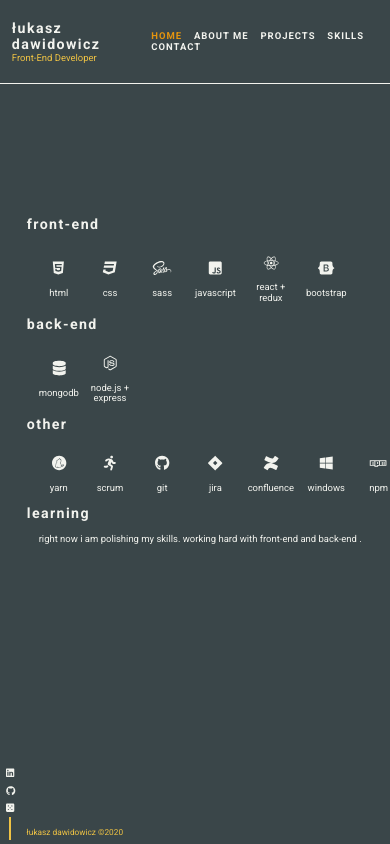
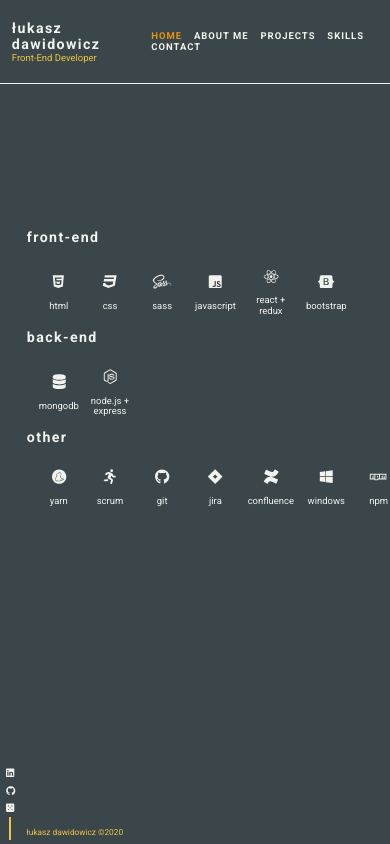
Before and after one commit to shivetay/LD_portfolio, a React (Create React App) app: page /skills in a window 390 px wide. Shown: the top 844 px of the page. Built offline with nearby package versions, Linux system fonts and the light colour scheme.

Commit message:
fix rwd on small screens

```diff
--- a/package.json
+++ b/package.json
@@ -46,6 +46,7 @@
     "npm-run-all": "^4.1.5",
     "react": "^16.13.0",
     "react-dom": "^16.13.0",
+    "react-glitch-effect": "^2.0.2",
     "react-redux": "^7.2.0",
     "react-router-dom": "^5.1.2",
     "react-scripts": "3.4.0",
--- a/src/components/views/About/About.scss
+++ b/src/components/views/About/About.scss
@@ -47,20 +47,20 @@
     line-height: 1.4;
 
     @include respond(desktop) {
+      top: 60%;
+    }
+    @include respond(desktop-small) {
+      top: 60%;
+    }
+    @include respond(tab-port) {
+      top: 70%;
+    }
+    @include respond(phone) {
+      top: 40%;
+    }
+    @include respond(xsmall) {
       top: 50%;
     }
-    @include respond(desktop-small) {
-      top: 50%;
-    }
-    // @include respond(tab-port) {
-    //   top: 40%;
-    // }
-    // @include respond(phone) {
-    //   top: 40%;
-    // }
-    // @include respond(xsmall) {
-    //   top: 40%;
-    // }
     &-img {
       height: 20rem;
       margin: 6rem 0;
--- a/src/components/views/Skills/Skills.js
+++ b/src/components/views/Skills/Skills.js
@@ -96,13 +96,13 @@ const Skills = () => {
             <FontAwesomeIcon className='Skills-icon' icon={faWindows} />
             <span className='Skills-span'>Windows</span>
           </div>
-          <div className='Skills__Content-learn'>
+          {/* <div className='Skills__Content-learn'>
             <h3>Learning</h3>
           </div>
           <p className='Skills__Content-text'>
             Right now I am polishing my skills. Working hard with Front-End and
             Back-End .
-          </p>
+          </p> */}
         </div>
       </div>
     </section>
--- a/src/components/views/Skills/Skills.scss
+++ b/src/components/views/Skills/Skills.scss
@@ -41,15 +41,15 @@
     z-index: 99;
     text-transform: lowercase;
 
-    @include respond(desktop) {
-      top: 80%;
-    }
-    @include respond(desktop-small) {
-      top: 80%;
-    }
-    @include respond(tab-port) {
-      top: 80%;
-    }
+    // @include respond(desktop) {
+    //   top: 60%;
+    // }
+    // @include respond(desktop-small) {
+    //   top: 60%;
+    // }
+    // @include respond(tab-port) {
+    //   top: 60%;
+    // }
 
     @include respond(phone) {
       top: 45%;
```
Also changed, not shown: 2 other files (tests, documents, lock files or other folders).
